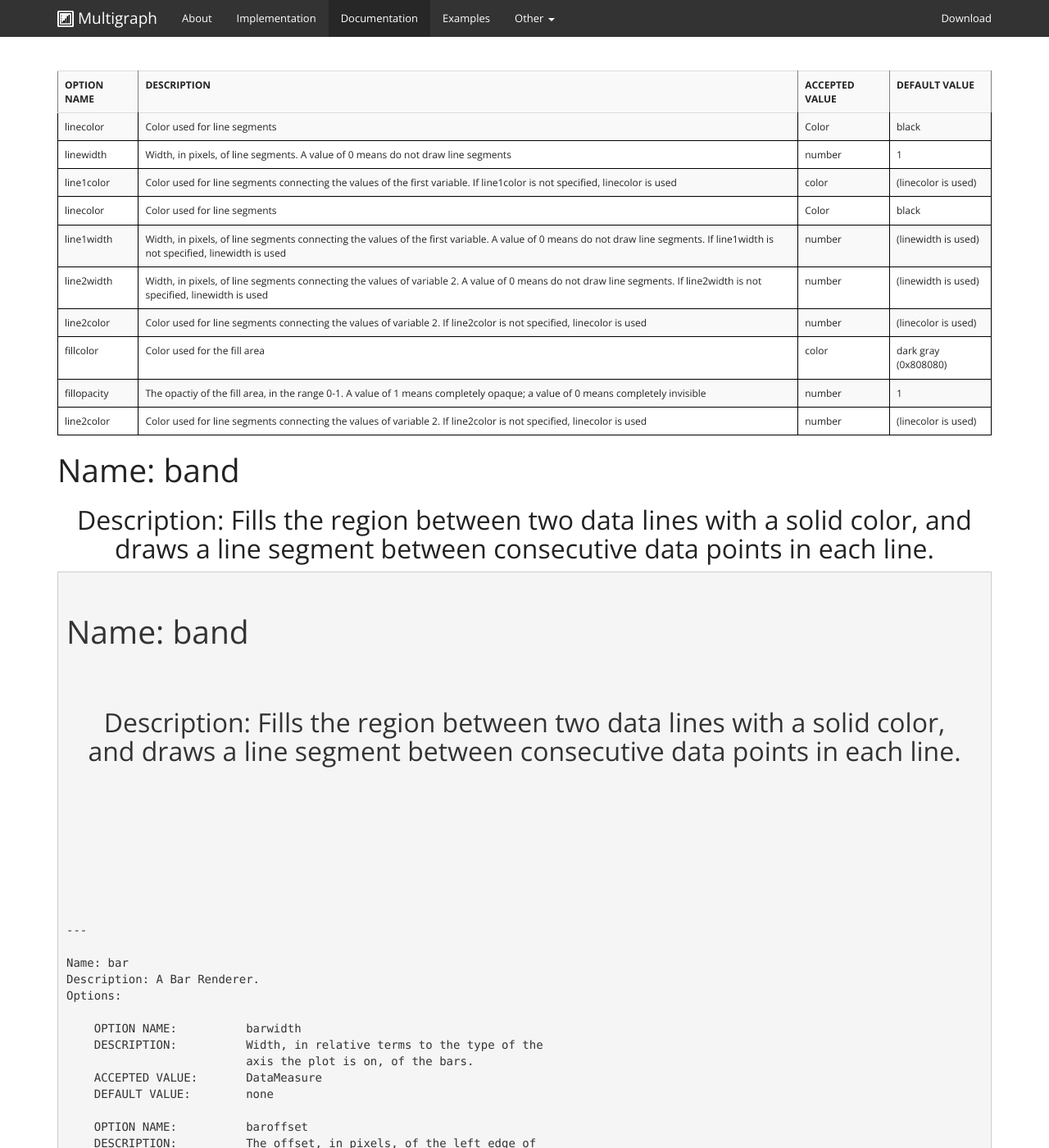
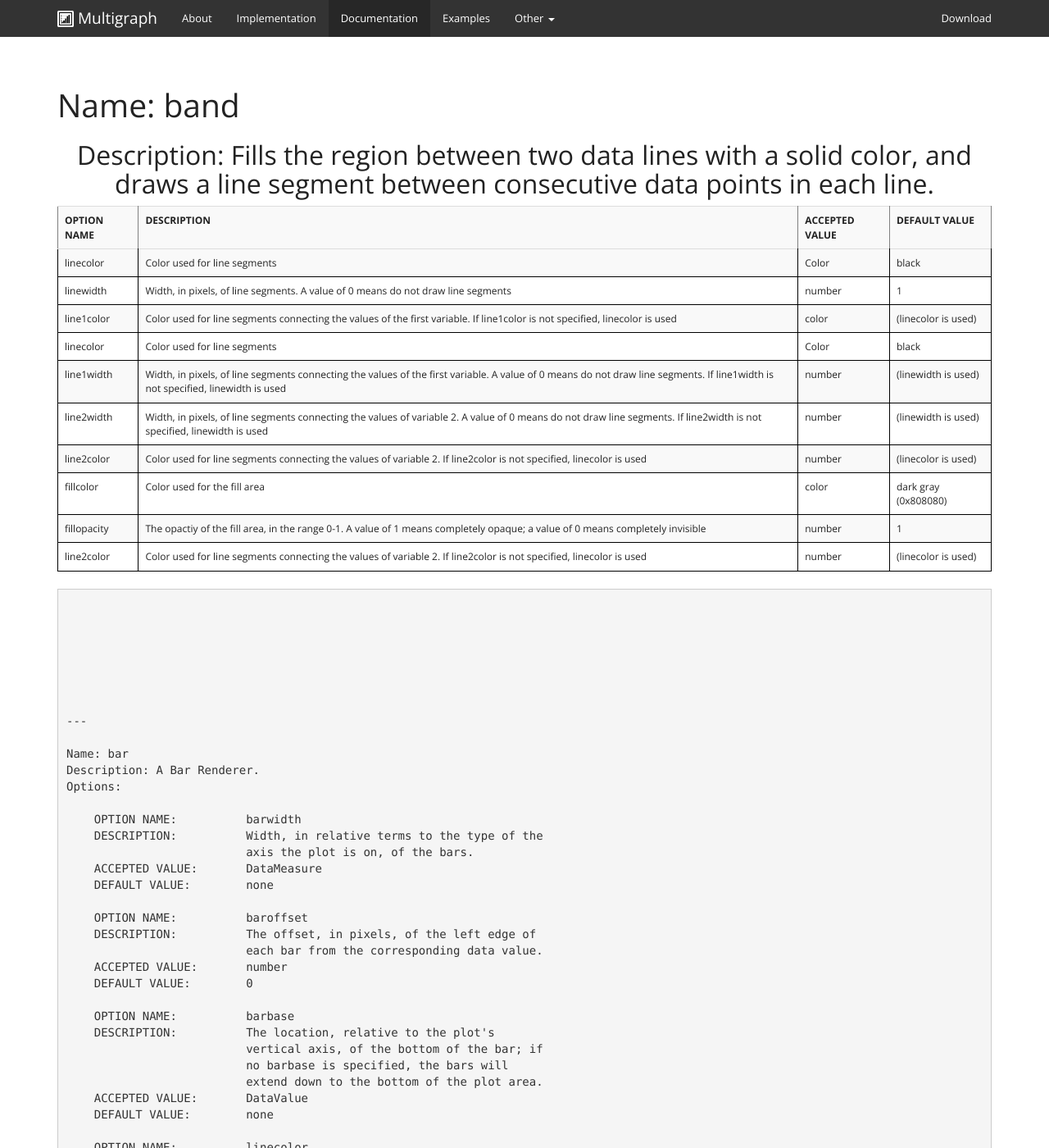
Before and after one commit to khunter3D/khunter3D.github.io, a Jekyll site: the page built from docs/renderers/index.html, in a window 1280 px wide and 1400 px high. Shown: the whole window at 82% size. Built offline with Jekyll 4.4.1, drawn with Linux system fonts in a browser that asks for light colours; nearby versions of some CDN libraries; Markdown is read by kramdown in place of the engine named in the settings.

Commit message:
Update index.html

```diff
--- a/docs/renderers/index.html
+++ b/docs/renderers/index.html
@@ -19,6 +19,12 @@ h2 {font-size:19px;}
 <body>
 {% include header.html %}
 {% include content.html %}
+
+<h1>Name: band</h1>
+
+<h2>Description: Fills the region between two data lines with a solid color,
+and draws a line segment between consecutive data points in each line.
+</h2>
 
 <div class="table-responsive">
 <table class="table table-striped ">
@@ -126,20 +132,9 @@ h2 {font-size:19px;}
 </div>
 
 
-    <h1>Name: band</h1>
 
-<h2>Description: Fills the region between two data lines with a solid color,
-and draws a line segment between consecutive data points in each line.
-</h2>
 
       <pre>
-
-<h1>Name: band</h1>
-
-<h2>Description: Fills the region between two data lines with a solid color,
-and draws a line segment between consecutive data points in each line.
-</h2>
-
 
 
 
```
